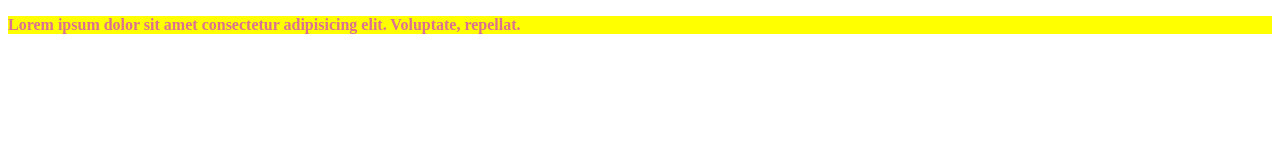
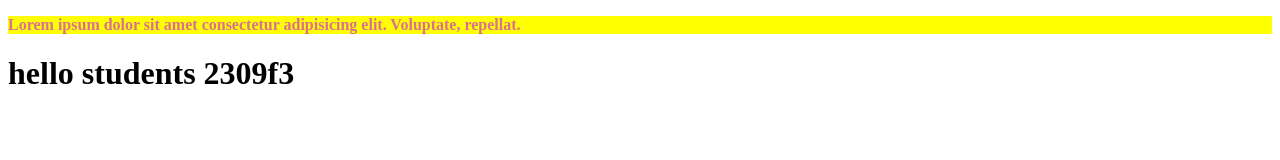
Before and after one commit to khantooba1/second-projec, a plain HTML site: page index.html in a window 1280 px wide. Drawn offline with Linux system fonts and the light colour scheme.

Commit message:
add copy1 code

```diff
--- a/index.html
+++ b/index.html
@@ -8,5 +8,6 @@
 </head>
 <body>
     <p>Lorem ipsum dolor sit amet consectetur adipisicing elit. Voluptate, repellat.</p>
+    <h1>hello students 2309f3</h1>
 </body>
 </html>
```
